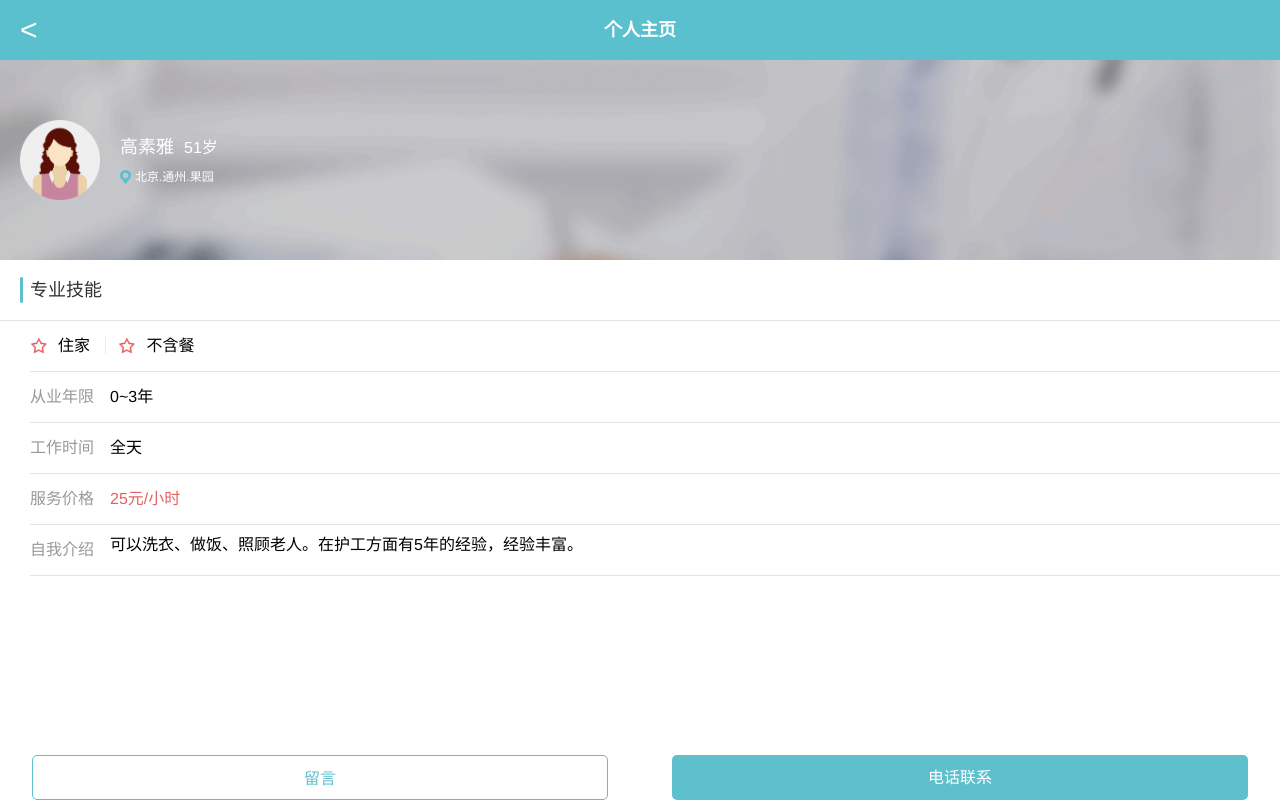
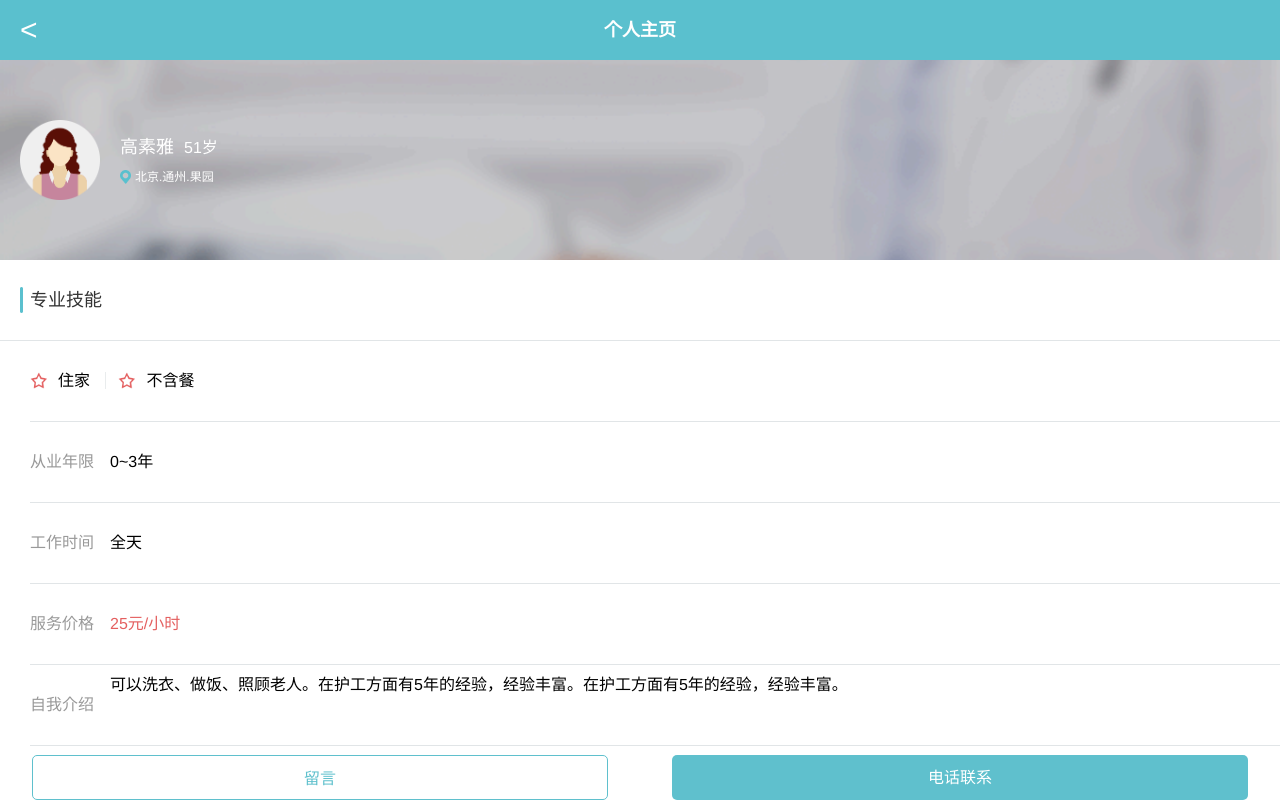
Before and after one commit to largeMing/phonePage, a plain HTML site: page start-a-project-master/task5/index.html in a window 1280 px wide. Drawn offline with Linux system fonts and the light colour scheme.

Commit message:
change self-adaption

```diff
--- a/start-a-project-master/task5/css/index-css.css
+++ b/start-a-project-master/task5/css/index-css.css
@@ -12,16 +12,18 @@ body {
 .outBox {
     display: -webkit-flex;/*safari*/
     display: flex;
+    min-width: 300px;
 }
 
 .header-box {
     height: .6rem;
     line-height: .6rem;
     background: #5AC0CE;
-    position: absolute;
+    position: fixed;
     top: 0;
     right: 0;
     left: 0;
+    z-index: 1;
 }
 
 .header-a {
@@ -43,13 +45,13 @@ body {
 
 main {
     width: 100%;
+    margin: .6rem 0 .5rem 0;
 }
 
 .main-bg {
     background: url("../img/bg-1.gif") center no-repeat;
     background-size: cover;
     position: relative;
-    margin-top: .6rem;
     width: 100%;
     height: 2rem;
 }
@@ -88,8 +90,8 @@ main {
 
 .main-skill {
     background: url("../img/img-3.gif") .2rem center no-repeat;
-    height: .6rem;
-    line-height: .6rem;
+    height: .8rem;
+    line-height: .8rem;
     padding-left: .3rem;
     color: #333;
     font-size: .18rem;
@@ -101,12 +103,12 @@ main {
 }
 
 .main-ul li {
-    line-height: .3rem;
-    height: .3rem;
+    line-height: .6rem;
+    min-height: .6rem;
     font-size: .16rem;
     border-bottom: solid 1px #E1E5E7;
     padding: .1rem 0;
-    overflow: auto;
+
 }
 
 .main-ul-li1 span{
@@ -126,15 +128,13 @@ main {
 
 .left-font,
 .left-font5 {
+    min-height: .6rem;
     float: left;
     color: #999;
 }
 
 .right-red {
     color: #E46060;
-}
-
-.left-font5 {
 }
 
 .right-font,
@@ -144,18 +144,21 @@ main {
 }
 
 .right-font5 {
+    min-height: .6rem;
     line-height: .2rem;
 }
 
 .footer_a {
-    display: -webkit-flex;
-    display: flex;
-    width: 100%;
     position: fixed;
     bottom: 0;
     left: 0;
     right: 0;
+    width: 100%;
+    background: #FFF;
+    display: -webkit-flex;
+    display: flex;
     justify-content: space-around;
+
 }
 
 footer div {
--- a/start-a-project-master/task5/index.html
+++ b/start-a-project-master/task5/index.html
@@ -46,7 +46,7 @@
 				</li>
 				<li>
 					<div class="left-font5">自我介绍</div>
-					<div class="right-font5">可以洗衣、做饭、照顾老人。在护工方面有5年的经验，经验丰富。</div>
+					<div class="right-font5">可以洗衣、做饭、照顾老人。在护工方面有5年的经验，经验丰富。在护工方面有5年的经验，经验丰富。</div>
 				</li>
 			</ul>
 		</div>
```
